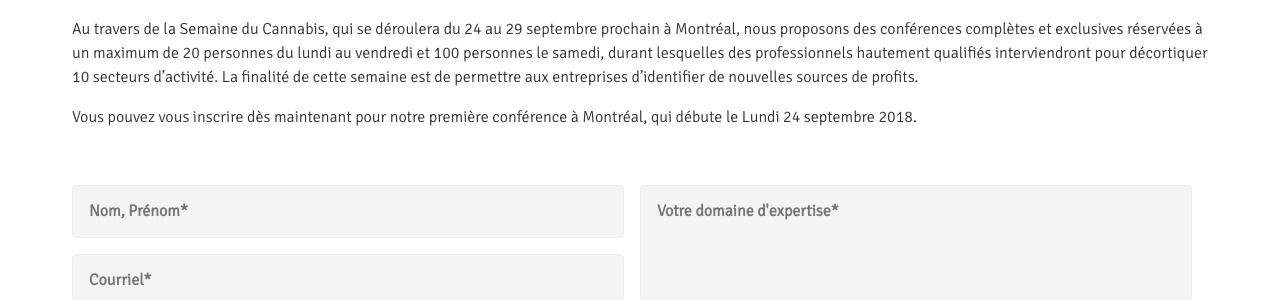
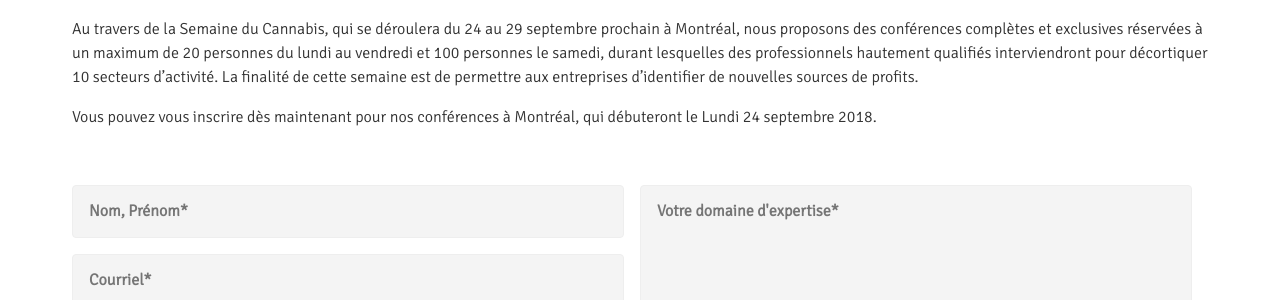
Before and after one commit to ouarez/canna-conseils, a Jekyll site: the page built from inscriptions.md, in a window 1280 px wide and 900 px high, scrolled down 334 px. Shown: the part 153-453 px from the top of the window. Built offline with Jekyll 4.4.1, drawn with Linux system fonts in a browser that asks for light colours; nearby versions of some CDN libraries; a script that is not in the unit is left out.

Commit message:
Update Pages “inscriptions”

```diff
--- a/inscriptions.md
+++ b/inscriptions.md
@@ -18,4 +18,4 @@
 ---
 Au travers de la Semaine du Cannabis, qui se déroulera du 24 au 29 septembre prochain à Montréal, nous proposons des conférences complètes et exclusives réservées à un maximum de 20 personnes du lundi au vendredi et 100 personnes le samedi, durant lesquelles des professionnels hautement qualifiés interviendront pour décortiquer 10 secteurs d’activité. La finalité de cette semaine est de permettre aux entreprises d’identifier de nouvelles sources de profits.
 
-Vous pouvez vous inscrire dès maintenant pour notre première conférence à Montréal, qui débute le Lundi 24 septembre 2018.
+Vous pouvez vous inscrire dès maintenant pour nos conférences à Montréal, qui débuteront le Lundi 24 septembre 2018.
```
